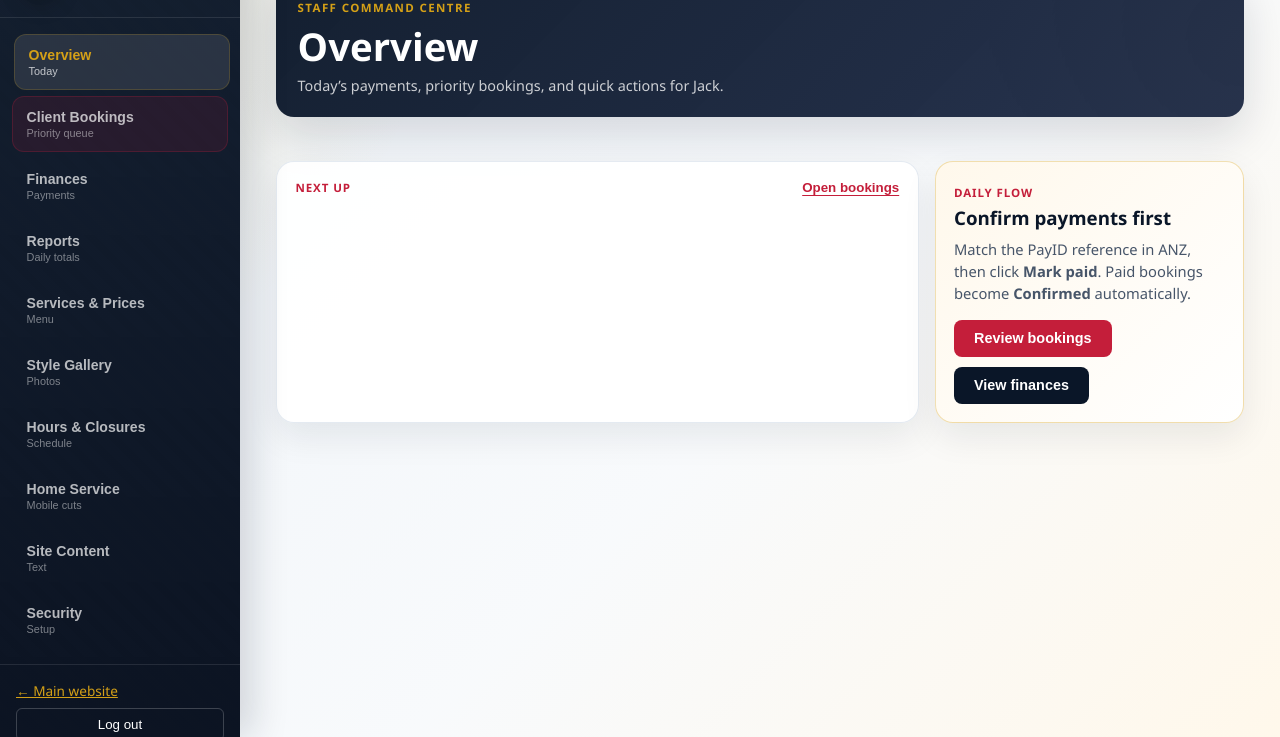
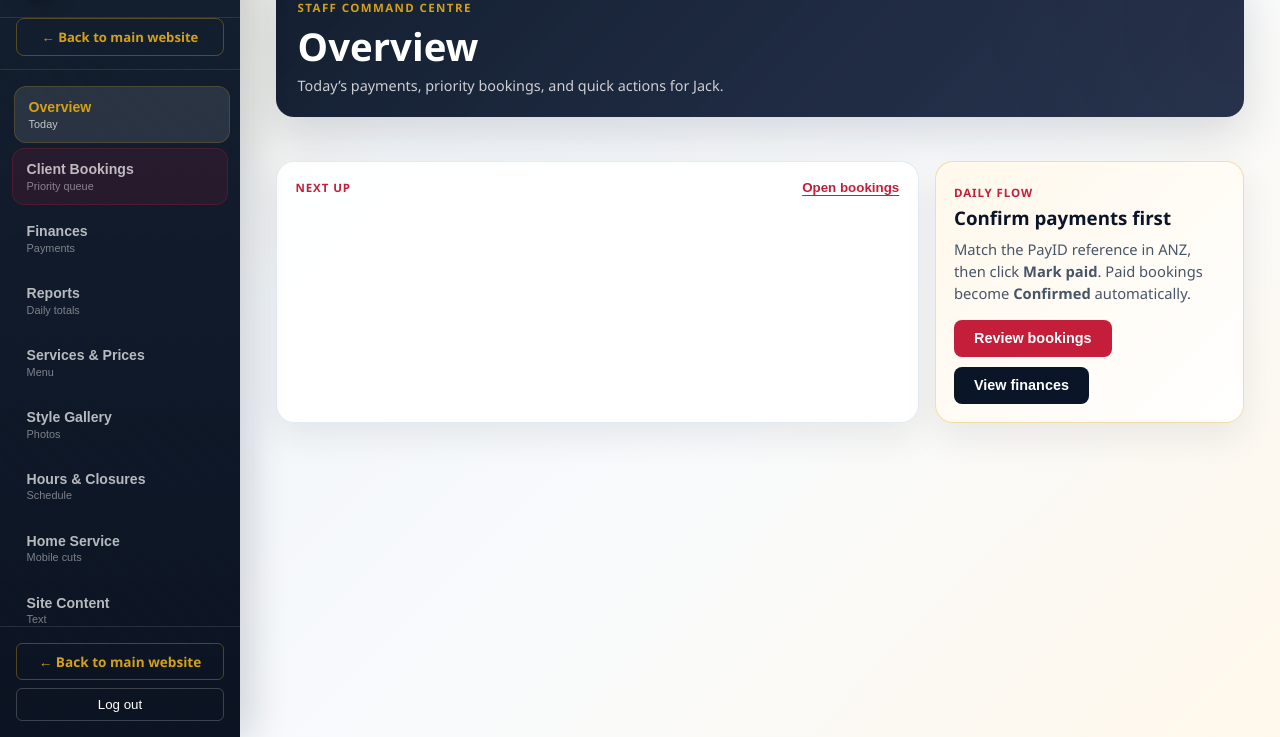
Before and after one commit to hillarytaley-ops/Jack-Barber-, a website: page admin/dashboard.html in a window 1280 px wide. Shown: the part 63-800 px from the top of the page. Drawn offline with Linux system fonts and the light colour scheme; no server answers; sample sign-in values are in the browser's storage.

Commit message:
Fix hidden back-to-website link in admin sidebar.

```diff
--- a/Jack's_Barber_Style/admin/admin.css
+++ b/Jack's_Barber_Style/admin/admin.css
@@ -222,6 +222,8 @@ body {
   flex-direction: column;
   position: fixed;
   inset: 0 auto 0 0;
+  height: 100vh;
+  overflow: hidden;
   box-shadow: 12px 0 35px rgba(15, 23, 42, 0.16);
 }
 
@@ -239,7 +241,39 @@ body {
   box-shadow: 0 0 0 2px rgba(212, 160, 23, 0.55), 0 8px 20px rgba(0, 0, 0, 0.25);
 }
 
-.sidebar-nav { flex: 1; padding: 1rem 0.75rem; display: flex; flex-direction: column; gap: 0.35rem; }
+.sidebar-website-link {
+  flex-shrink: 0;
+  padding: 0 1rem 0.85rem;
+  border-bottom: 1px solid rgba(255,255,255,0.1);
+}
+
+.sidebar-website-link a {
+  display: block;
+  color: var(--gold);
+  font-size: 0.82rem;
+  font-weight: 600;
+  text-decoration: none;
+  padding: 0.55rem 0.75rem;
+  border: 1px solid rgba(212, 160, 23, 0.35);
+  border-radius: 8px;
+  text-align: center;
+  transition: background 0.18s, border-color 0.18s;
+}
+
+.sidebar-website-link a:hover {
+  background: rgba(212, 160, 23, 0.12);
+  border-color: rgba(212, 160, 23, 0.55);
+}
+
+.sidebar-nav {
+  flex: 1;
+  min-height: 0;
+  overflow-y: auto;
+  padding: 1rem 0.75rem;
+  display: flex;
+  flex-direction: column;
+  gap: 0.35rem;
+}
 
 .nav-item {
   background: none;
@@ -288,6 +322,7 @@ body {
 }
 
 .sidebar-foot {
+  flex-shrink: 0;
   padding: 1rem;
   border-top: 1px solid rgba(255,255,255,0.1);
   display: flex;
@@ -295,7 +330,18 @@ body {
   gap: 0.5rem;
 }
 
-.sidebar-foot a { color: var(--gold); font-size: 0.85rem; }
+.sidebar-foot a {
+  color: var(--gold);
+  font-size: 0.85rem;
+  font-weight: 600;
+  text-decoration: none;
+  display: block;
+  text-align: center;
+  padding: 0.5rem;
+  border: 1px solid rgba(212, 160, 23, 0.35);
+  border-radius: 6px;
+}
+.sidebar-foot a:hover { background: rgba(212, 160, 23, 0.12); }
 .sidebar-foot button { background: none; border: 1px solid rgba(255,255,255,0.2); color: var(--white); padding: 0.5rem; border-radius: 6px; cursor: pointer; }
 
 .admin-main {
--- a/admin/admin.css
+++ b/admin/admin.css
@@ -222,6 +222,8 @@ body {
   flex-direction: column;
   position: fixed;
   inset: 0 auto 0 0;
+  height: 100vh;
+  overflow: hidden;
   box-shadow: 12px 0 35px rgba(15, 23, 42, 0.16);
 }
 
@@ -239,7 +241,39 @@ body {
   box-shadow: 0 0 0 2px rgba(212, 160, 23, 0.55), 0 8px 20px rgba(0, 0, 0, 0.25);
 }
 
-.sidebar-nav { flex: 1; padding: 1rem 0.75rem; display: flex; flex-direction: column; gap: 0.35rem; }
+.sidebar-website-link {
+  flex-shrink: 0;
+  padding: 0 1rem 0.85rem;
+  border-bottom: 1px solid rgba(255,255,255,0.1);
+}
+
+.sidebar-website-link a {
+  display: block;
+  color: var(--gold);
+  font-size: 0.82rem;
+  font-weight: 600;
+  text-decoration: none;
+  padding: 0.55rem 0.75rem;
+  border: 1px solid rgba(212, 160, 23, 0.35);
+  border-radius: 8px;
+  text-align: center;
+  transition: background 0.18s, border-color 0.18s;
+}
+
+.sidebar-website-link a:hover {
+  background: rgba(212, 160, 23, 0.12);
+  border-color: rgba(212, 160, 23, 0.55);
+}
+
+.sidebar-nav {
+  flex: 1;
+  min-height: 0;
+  overflow-y: auto;
+  padding: 1rem 0.75rem;
+  display: flex;
+  flex-direction: column;
+  gap: 0.35rem;
+}
 
 .nav-item {
   background: none;
@@ -288,6 +322,7 @@ body {
 }
 
 .sidebar-foot {
+  flex-shrink: 0;
   padding: 1rem;
   border-top: 1px solid rgba(255,255,255,0.1);
   display: flex;
@@ -295,7 +330,18 @@ body {
   gap: 0.5rem;
 }
 
-.sidebar-foot a { color: var(--gold); font-size: 0.85rem; }
+.sidebar-foot a {
+  color: var(--gold);
+  font-size: 0.85rem;
+  font-weight: 600;
+  text-decoration: none;
+  display: block;
+  text-align: center;
+  padding: 0.5rem;
+  border: 1px solid rgba(212, 160, 23, 0.35);
+  border-radius: 6px;
+}
+.sidebar-foot a:hover { background: rgba(212, 160, 23, 0.12); }
 .sidebar-foot button { background: none; border: 1px solid rgba(255,255,255,0.2); color: var(--white); padding: 0.5rem; border-radius: 6px; cursor: pointer; }
 
 .admin-main {
--- a/admin/dashboard.html
+++ b/admin/dashboard.html
@@ -4,7 +4,7 @@
   <meta charset="UTF-8">
   <meta name="viewport" content="width=device-width, initial-scale=1.0">
   <title>Staff area | Jack's Barber Style</title>
-  <link rel="stylesheet" href="admin.css?v=20260702m">
+  <link rel="stylesheet" href="admin.css?v=20260702n">
 </head>
 <body>
   <div class="server-alert" id="server-alert" hidden>
@@ -15,6 +15,9 @@
       <div class="sidebar-brand">
         <img src="../assets/logo.png" alt="" width="40" height="40">
         <span>Staff area</span>
+      </div>
+      <div class="sidebar-website-link">
+        <a href="/" target="_blank" rel="noopener">← Back to main website</a>
       </div>
       <nav class="sidebar-nav">
         <button type="button" class="nav-item active" data-panel="overview"><span>Overview</span><small>Today</small></button>
@@ -29,7 +32,7 @@
         <button type="button" class="nav-item" data-panel="security"><span>Security</span><small>Setup</small></button>
       </nav>
       <div class="sidebar-foot">
-        <a href="/" target="_blank" rel="noopener">← Main website</a>
+        <a href="/" target="_blank" rel="noopener">← Back to main website</a>
         <button type="button" id="logout-btn">Log out</button>
       </div>
     </aside>
```
Also changed, not shown: Jack's_Barber_Style/admin/dashboard.html (+5 -2 lines).
